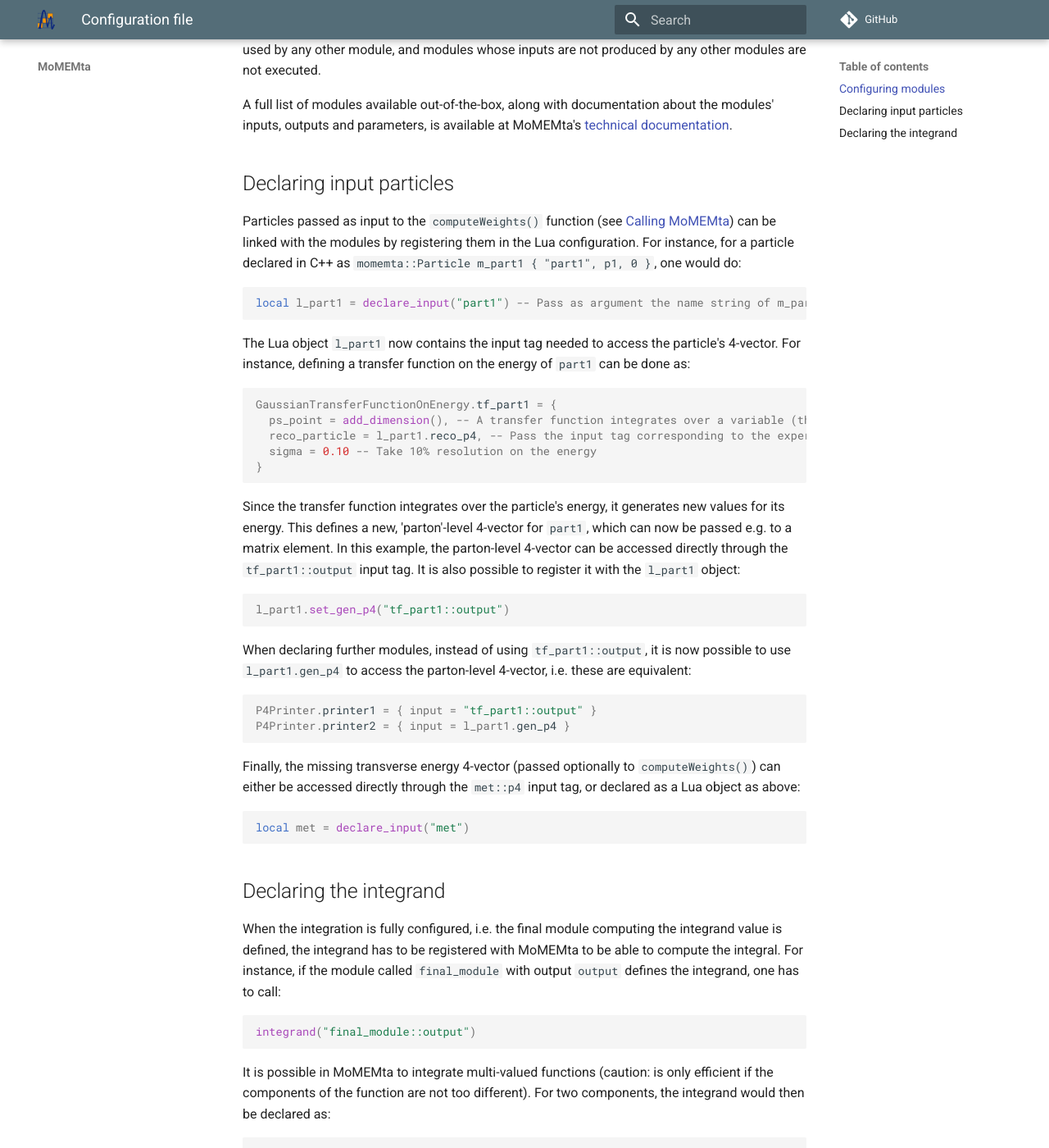
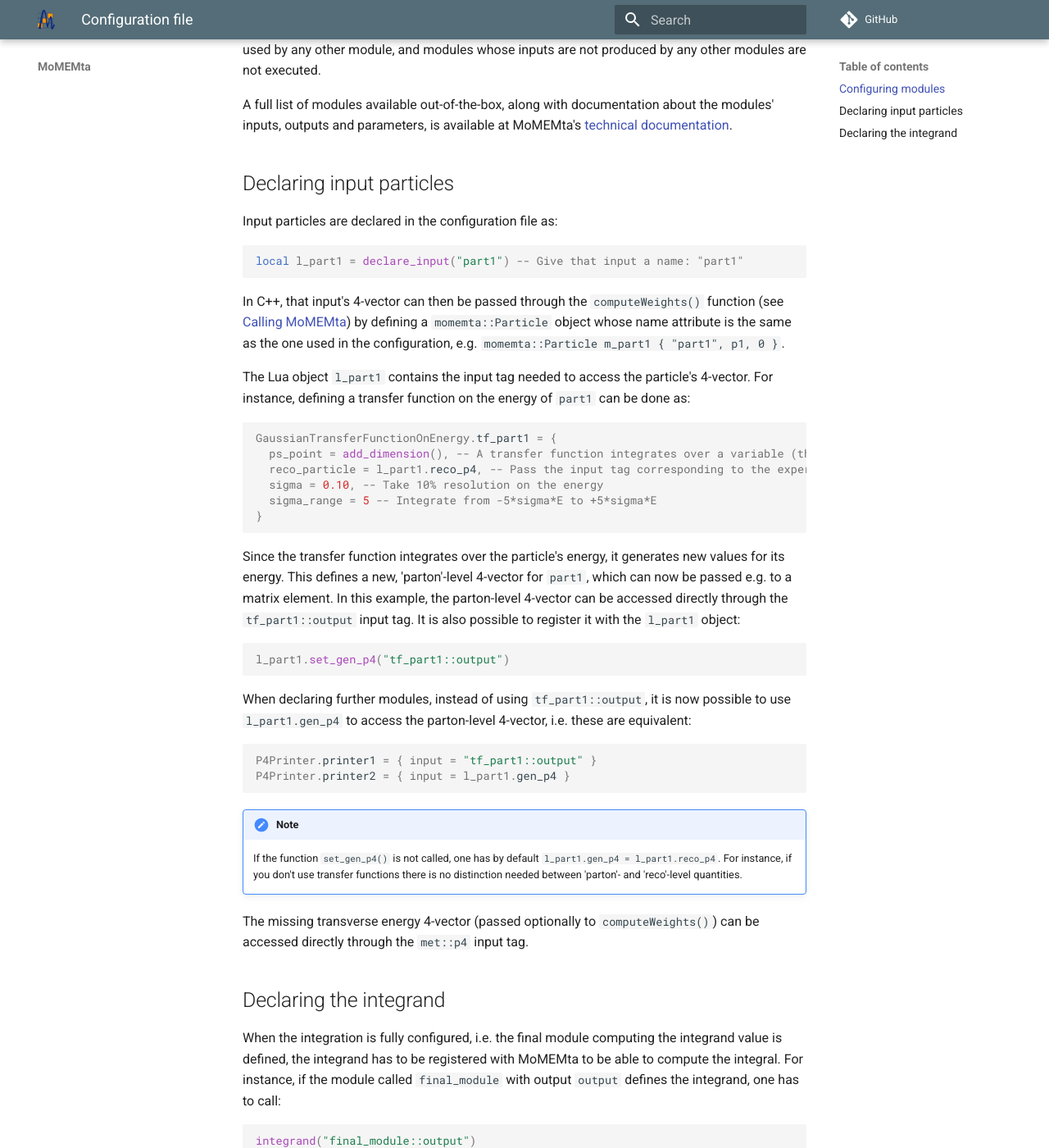
Before and after one commit to swertz/momemta.github.io, an MkDocs documentation site: the page built from docs/in-depth/configuration-file.md, in a window 1280 px wide and 1400 px high, scrolled down 1367 px. Shown: the whole window at 82% size. Built offline with MkDocs 1.6.1 and Material for MkDocs 9.7.7, drawn with Linux system fonts in a browser that asks for light colours; comment, search, counter and statistics services are not loaded; old or Windows-style settings are respelled for this version of MkDocs.

Commit message:
Address comments

````diff
--- a/docs/in-depth/configuration-file.md
+++ b/docs/in-depth/configuration-file.md
@@ -53,16 +53,20 @@ A full list of modules available out-of-the-box, along with documentation about
 
 ## Declaring input particles
 
-Particles passed as input to the `computeWeights()` function (see [Calling MoMEMta](calling-momemta)) can be linked with the modules by registering them in the Lua configuration. For instance, for a particle declared in C++ as `momemta::Particle m_part1 { "part1", p1, 0 }`, one would do:
+Input particles are declared in the configuration file as:
 ```Lua
-local l_part1 = declare_input("part1") -- Pass as argument the name string of m_part1
+local l_part1 = declare_input("part1") -- Give that input a name: "part1"
 ```
-The Lua object `l_part1` now contains the input tag needed to access the particle's 4-vector. For instance, defining a transfer function on the energy of `part1` can be done as:
+
+In C++, that input's 4-vector can then be passed through the `computeWeights()` function (see [Calling MoMEMta](calling-momemta)) by defining a `momemta::Particle` object whose name attribute is the same as the one used in the configuration, e.g. `momemta::Particle m_part1 { "part1", p1, 0 }`.
+
+The Lua object `l_part1` contains the input tag needed to access the particle's 4-vector. For instance, defining a transfer function on the energy of `part1` can be done as:
 ```Lua
 GaussianTransferFunctionOnEnergy.tf_part1 = {
   ps_point = add_dimension(), -- A transfer function integrates over a variable (the particle's energy), so we need a new dimension in the integrated volume
-  reco_particle = l_part1.reco_p4, -- Pass the input tag corresponding to the experimentally reconstructed 4-vector of the particle, passed to 'computeWeights()'
-  sigma = 0.10 -- Take 10% resolution on the energy
+  reco_particle = l_part1.reco_p4, -- Pass the input tag corresponding to the experimentally reconstructed 4-vector of the particle, given to 'computeWeights()'
+  sigma = 0.10, -- Take 10% resolution on the energy
+  sigma_range = 5 -- Integrate from -5*sigma*E to +5*sigma*E
 }
 ```
 Since the transfer function integrates over the particle's energy, it generates new values for its energy. This defines a new, 'parton'-level 4-vector for `part1`, which can now be passed e.g. to a matrix element. In this example, the parton-level 4-vector can be accessed directly through the `tf_part1::output` input tag. It is also possible to register it with the `l_part1` object:
@@ -74,11 +78,10 @@ When declaring further modules, instead of using `tf_part1::output`, it is now p
 P4Printer.printer1 = { input = "tf_part1::output" }
 P4Printer.printer2 = { input = l_part1.gen_p4 }
 ```
+!!! note
+    If the function `set_gen_p4()` is not called, one has by default `l_part1.gen_p4 = l_part1.reco_p4`. For instance, if you don't use transfer functions there is no distinction needed between 'parton'- and 'reco'-level quantities.
 
-Finally, the missing transverse energy 4-vector (passed optionally to `computeWeights()`) can either be accessed directly through the `met::p4` input tag, or declared as a Lua object as above:
-```Lua
-local met = declare_input("met")
-```
+The missing transverse energy 4-vector (passed optionally to `computeWeights()`) can be accessed directly through the `met::p4` input tag.
 
 ## Declaring the integrand
 
````
Also changed, not shown: docs/in-depth/calling-momemta.md (+18 -13 lines), docs/in-depth/parameters.md (+4 -2 lines).
